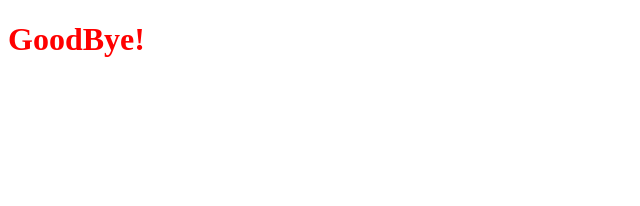
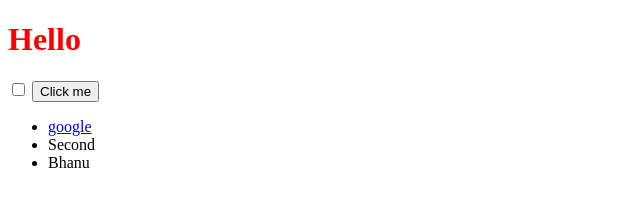
Before and after one commit to bprakashputta/100daysofLeetCodeChallenge, a plain HTML site: page day74/DOM/index.html in a window 1280 px wide. Shown: the whole page, without its empty margins (0-640 px from the left). Drawn offline with Linux system fonts and the light colour scheme.

Commit message:
Added Day74

```diff
--- a/day74/DOM/index.css
+++ b/day74/DOM/index.css
@@ -1,3 +1,7 @@
 h1 {
     color: red;
 }
+
+.huge {
+    font-size: 10rem;
+}
--- a/day74/DOM/index.html
+++ b/day74/DOM/index.html
@@ -13,6 +13,15 @@
     <div>
         <h1>Hello</h1>
     </div>
+    <input type="checkbox">
+    <button class="btn" style=":active: color:red;">Click me</button>
+    <ul>
+        <li class="list">
+            <a href="https://www.google.com">google</a>
+        </li>
+        <li class="list">Second</li>
+        <li class="list">Third</li>
+    </ul>
 </body>
 
 <script src="./index.js"></script>
--- a/day74/DOM/index.js
+++ b/day74/DOM/index.js
@@ -1,2 +1 @@
-alert("Hello");
-document.querySelector('h1').innerHTML = "GoodBye!";
+document.getElementsByClassName('list')[2].innerHTML = "Bhanu"
```
